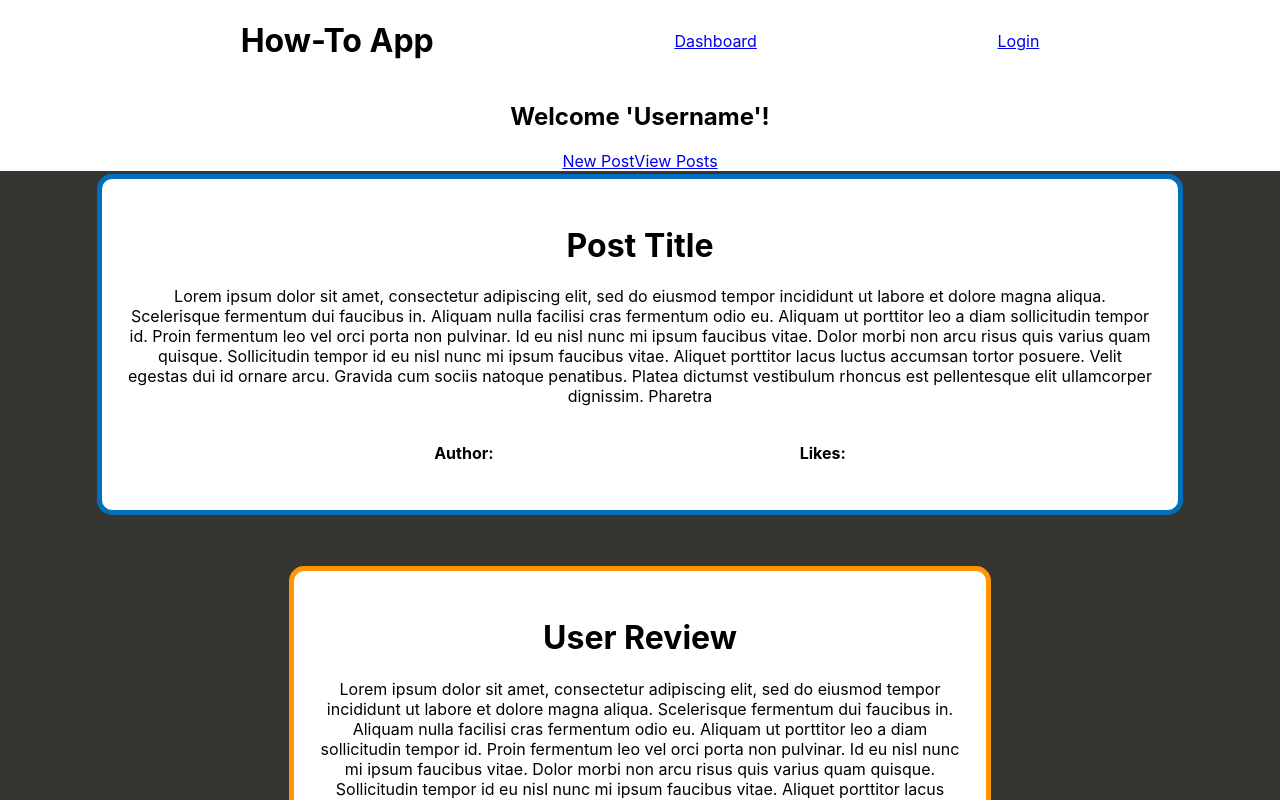
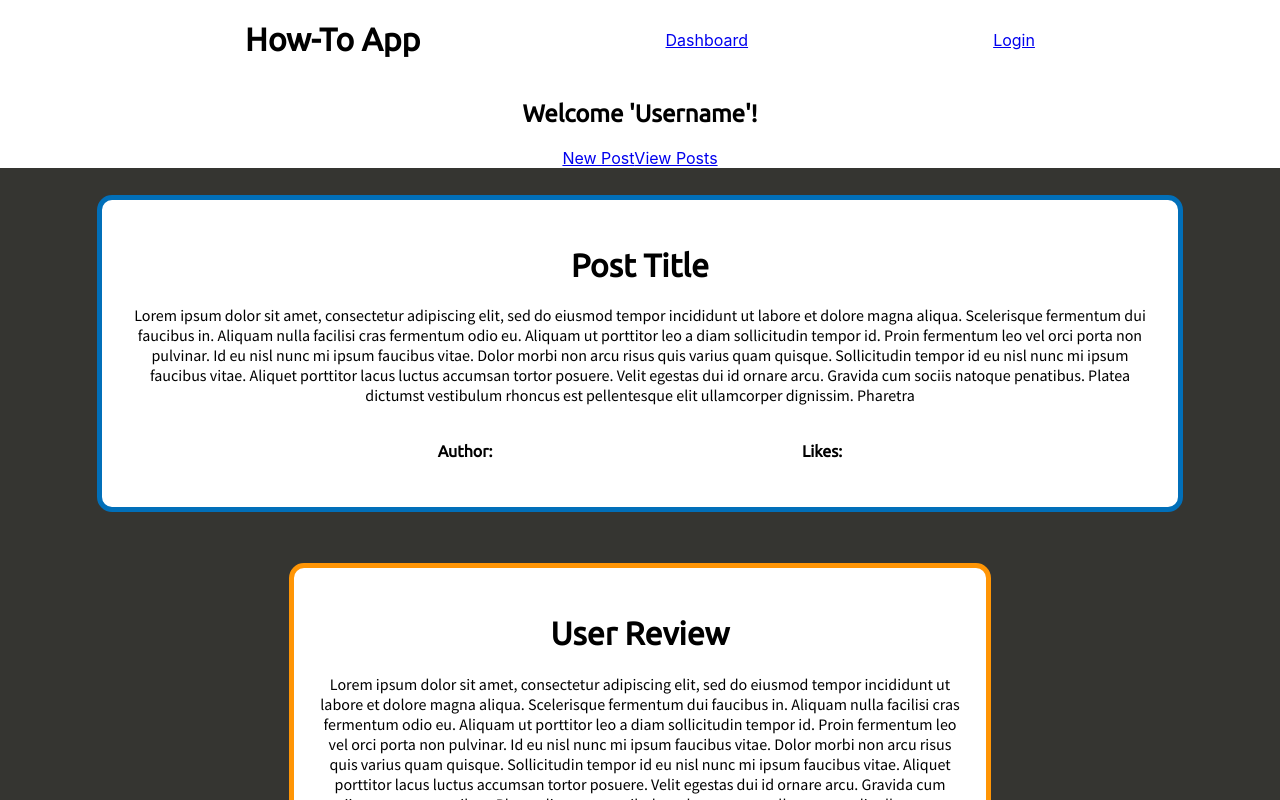
Before and after one commit to How-To2/Front-End, a React (Create React App) app in the folder how-to/: page /dashboard/posts/1 in a window 1280 px wide. Shown: the top 800 px of the page. Built offline with nearby package versions, Linux system fonts and the light colour scheme.

Commit message:
styled fonts and mightve fix problem

```diff
--- a/how-to/public/index.html
+++ b/how-to/public/index.html
@@ -10,6 +10,14 @@
       content="Web site created using create-react-app"
     />
     <link rel="apple-touch-icon" href="%PUBLIC_URL%/logo192.png" />
+    <link
+      href="https://fonts.googleapis.com/css?family=Source+Sans+Pro&display=swap"
+      rel="stylesheet"
+    />
+    <link
+      href="https://fonts.googleapis.com/css?family=Ubuntu&display=swap"
+      rel="stylesheet"
+    />
     <!--
       manifest.json provides metadata used when your web app is installed on a
       user's mobile device or desktop. See https://developers.google.com/web/fundamentals/web-app-manifest/
--- a/how-to/src/components/HowTo.js
+++ b/how-to/src/components/HowTo.js
@@ -8,6 +8,7 @@ const HowTo = props => {
     flex-direction: column;
     align-items: center;
     justify-content: center;
+    box-sizing: border-box;
     background-color: #353531;
     height: 100vh;
   `;
--- a/how-to/src/index.css
+++ b/how-to/src/index.css
@@ -1,7 +1,7 @@
 body {
   margin: 0;
-  font-family: -apple-system, BlinkMacSystemFont, 'Segoe UI', 'Roboto', 'Oxygen',
-    'Ubuntu', 'Cantarell', 'Fira Sans', 'Droid Sans', 'Helvetica Neue',
+  font-family: -apple-system, BlinkMacSystemFont, "Segoe UI", "Roboto", "Oxygen",
+    "Ubuntu", "Cantarell", "Fira Sans", "Droid Sans", "Helvetica Neue",
     sans-serif;
   -webkit-font-smoothing: antialiased;
   -moz-osx-font-smoothing: grayscale;
@@ -9,12 +9,12 @@ body {
 }
 
 code {
-  font-family: source-code-pro, Menlo, Monaco, Consolas, 'Courier New',
+  font-family: source-code-pro, Menlo, Monaco, Consolas, "Courier New",
     monospace;
 }
 
 .navbar {
-  display:flex;
+  display: flex;
   flex-direction: row;
   align-items: center;
   justify-content: space-evenly;
@@ -54,7 +54,16 @@ code {
   border-bottom: 1px solid black;
 }
 
-
 .modal-header .title {
   font-size: 1.25rem;
 }
+
+p {
+  font-family: "Source Sans Pro", sans-serif;
+}
+
+h1,
+h2,
+h4 {
+  font-family: "Ubuntu", sans-serif;
+}
```
